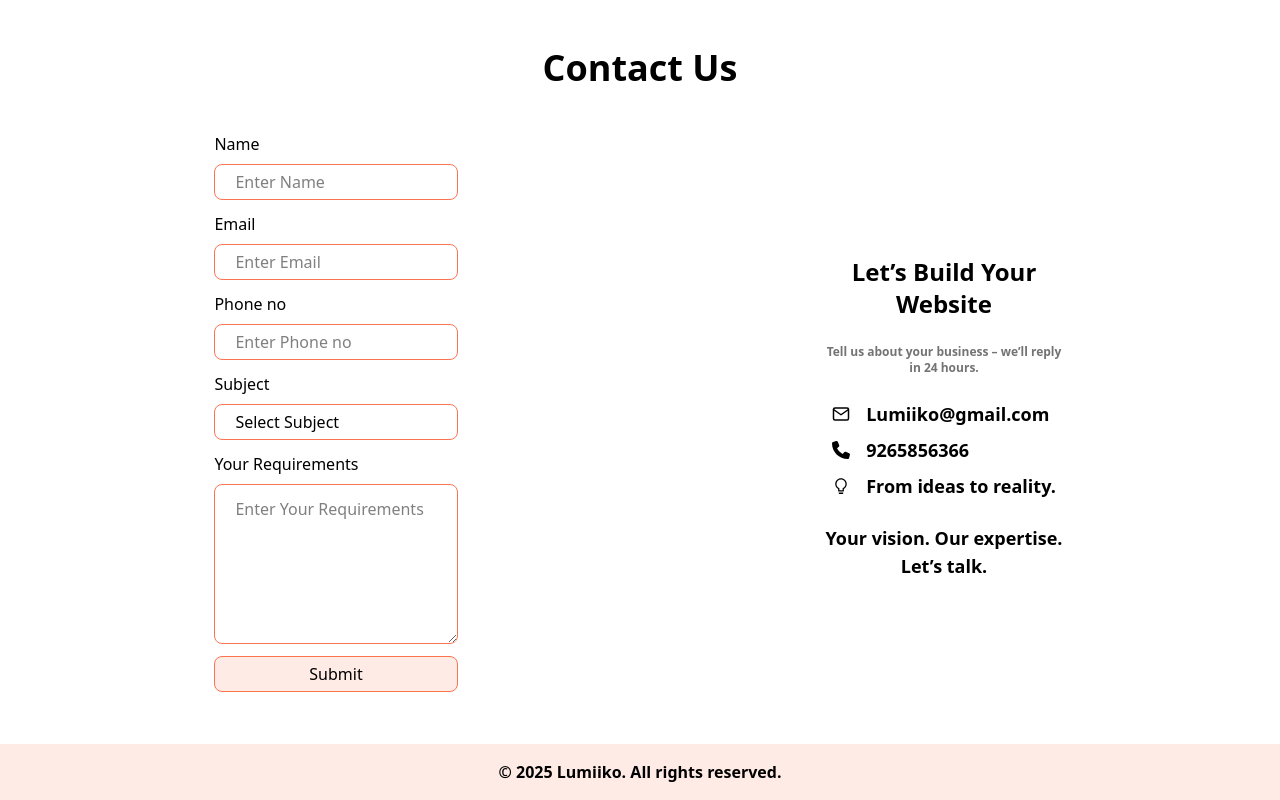
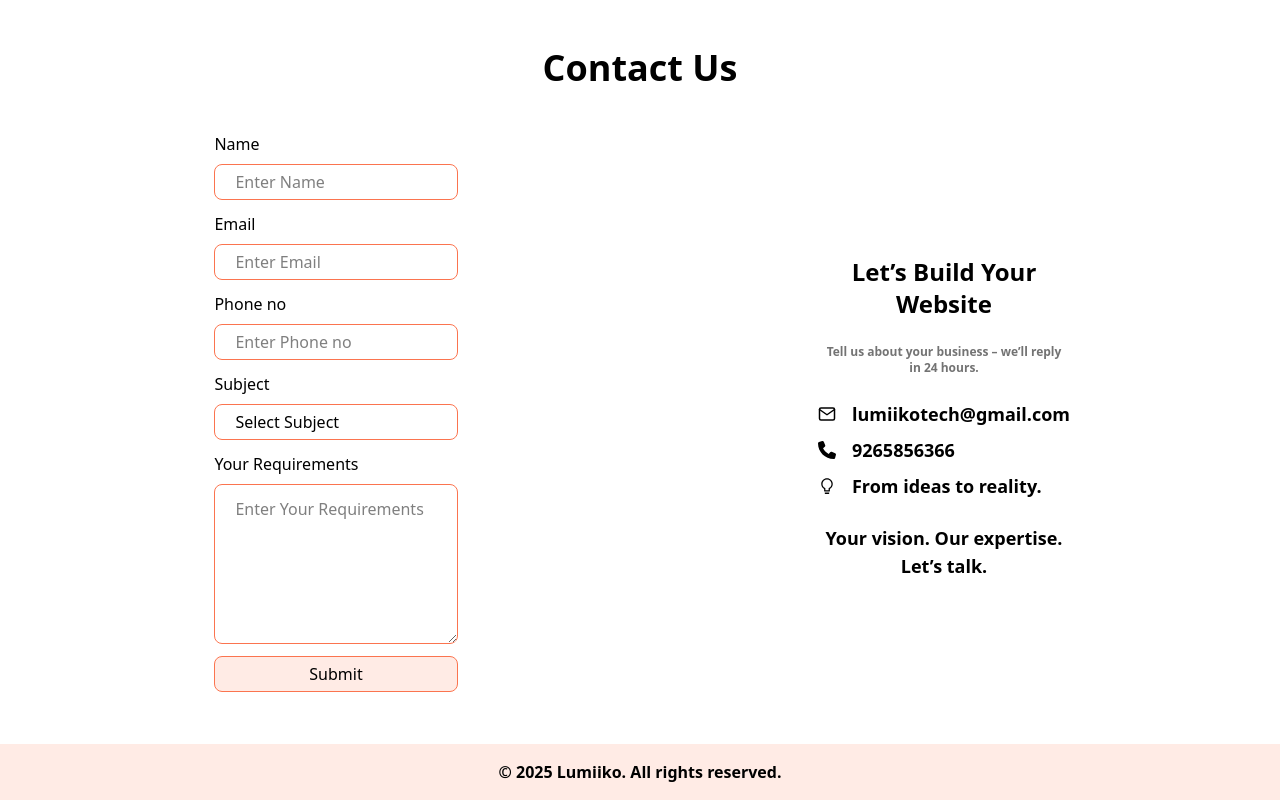
Before and after one commit to sezerz1121/lumiiko, a Next.js app: page / in a window 1280 px wide. Shown: the part 4807-5607 px from the top of the page. Built offline with nearby package versions, Linux system fonts and the light colour scheme.

Commit message:
email update

```diff
--- a/src/app/component/Contact.js
+++ b/src/app/component/Contact.js
@@ -160,9 +160,9 @@ const Contact = () => {
           </div>
           <div className="font-albertSans font-bold text-xs flex flex-col items-center gap-2 justify-center">
             <div className="font-albertSans font-semibold text-sm md:text-lg w-full flex items-center gap-4 cursor-pointer"
-                onClick={() => window.location.href = "mailto:Lumiiko@gmail.com"}>
+                onClick={() => window.location.href = "mailto:lumiikotech@gmail.com"}>
               <FiMail />
-              <p>Lumiiko@gmail.com</p>
+              <p>lumiikotech@gmail.com</p>
             </div>
 
             <div className="font-albertSans font-semibold text-sm md:text-lg w-full flex items-center gap-4 cursor-pointer"
```
